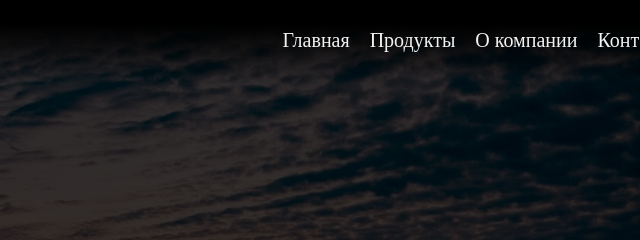
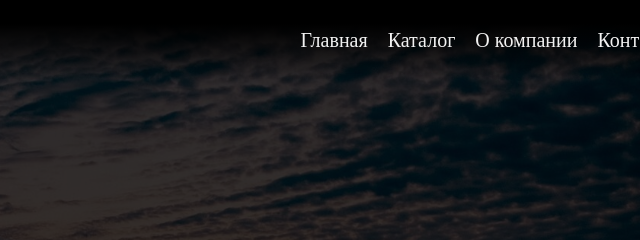
Before and after one commit to ARenatM/sphere, a plain HTML site: page catalog.html in a window 1280 px wide. Shown: the top 240 px of the page, 640-1280 px from the left. Drawn offline with Linux system fonts and the light colour scheme.

Commit message:
Изменение на каталог

```diff
--- a/catalog.html
+++ b/catalog.html
@@ -19,7 +19,7 @@
             <li class="header__nav-bar__item active">Главная</li>
           </a>
           <a href="#">
-            <li class="header__nav-bar__item active">Продукты</li>
+            <li class="header__nav-bar__item active">Каталог</li>
           </a>
           <a href="#">
             <li class="header__nav-bar__item active">О компании</li>
```
